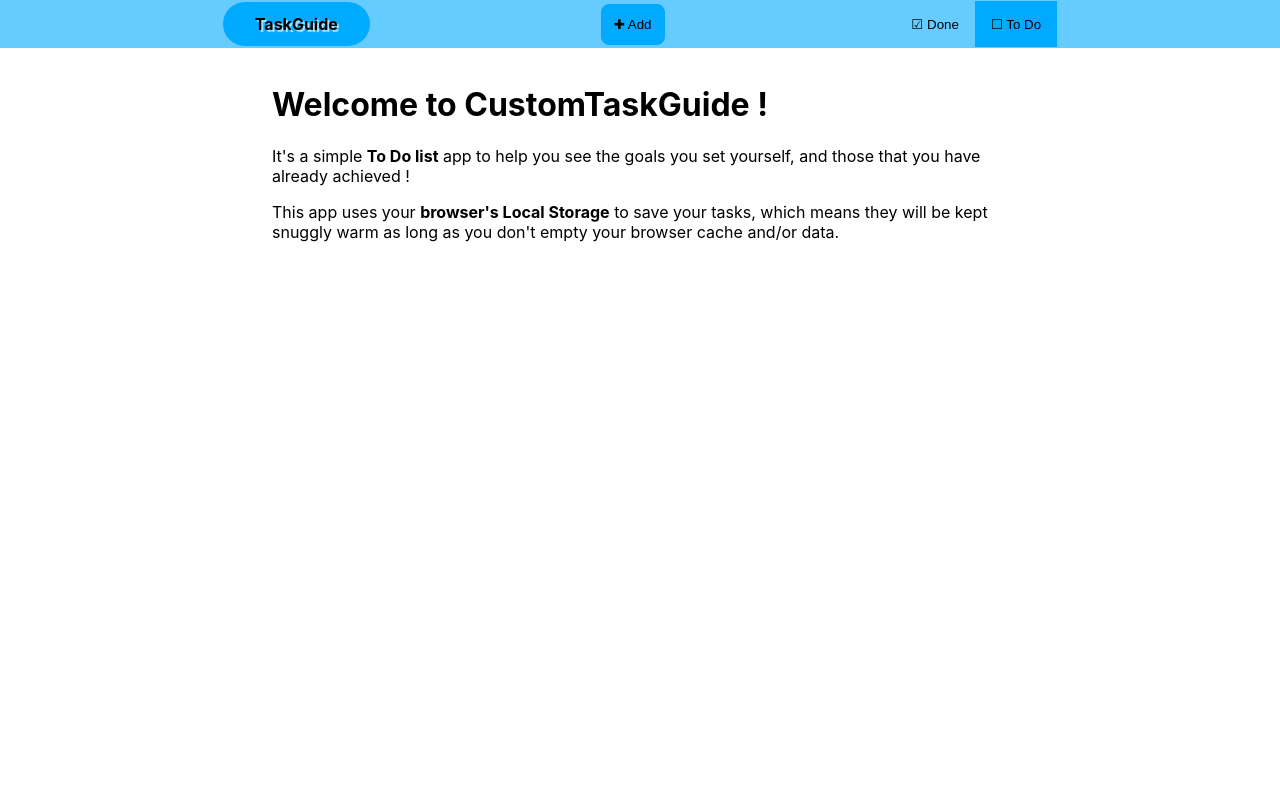
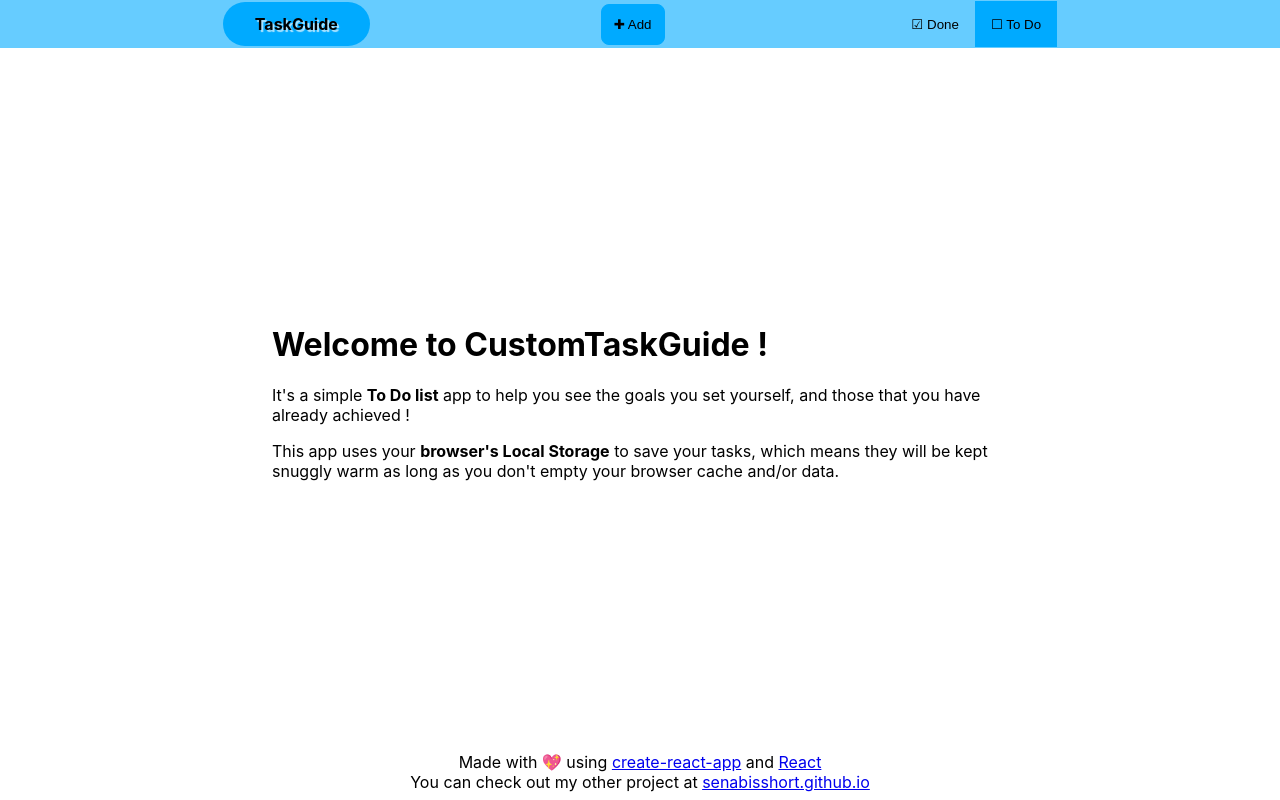
Before and after one commit to senabIsShort/CustomTaskGuide, a React (Create React App) app in the folder frontend/: page / in a window 1280 px wide. Built offline with nearby package versions, Linux system fonts and the light colour scheme.

Commit message:
Added footer element + fix layout accordingly

```diff
--- a/frontend/src/App.css
+++ b/frontend/src/App.css
@@ -12,8 +12,12 @@
   scrollbar-width: none; /* only compatible with Firefox */
 }
 
+#root {
+  height: 100vh;
+}
+
 main {
-  height: calc(100% -3rem); /* give <main> element the rest of the space occupied by <nav> */
+  height: calc(100% - 6rem);
   position: relative;
   top: 3rem; /* <main> element below the <nav> */
   display: flex;
@@ -21,7 +25,17 @@ main {
   justify-content: center;
 }
 
+footer {
+  position: relative;
+  top: 3rem;
+  display: flex;
+  align-items: center;
+  justify-content: center;
+  flex-direction: column;
+}
+
 main ul {
+  margin: 0;
   list-style: none;
   padding: 0;
   height: 100%;
@@ -98,3 +112,9 @@ main ul li p {
 .btn-important:active {
   background-color: var(--contrast-color-darker);
 }
+
+@media (max-width: 400px) {
+  footer {
+    font-size: 0.8rem;
+  }
+}
--- a/frontend/src/App.js
+++ b/frontend/src/App.js
@@ -157,6 +157,14 @@ function App () {
     <main>
       {renderItems()}
     </main>
+    <footer>
+      <div>
+        Made with <span aria-label="love">💖</span> using <a href="https://create-react-app.dev/"> create-react-app</a> and <a href="https://reactjs.org/"> React</a>
+      </div>
+      <div>
+        You can check out my other project at <a href="https://senabisshort.github.io">senabisshort.github.io</a>
+      </div>
+    </footer>
     <Modal
       visibility={visibility}
       close={toggle}
```
